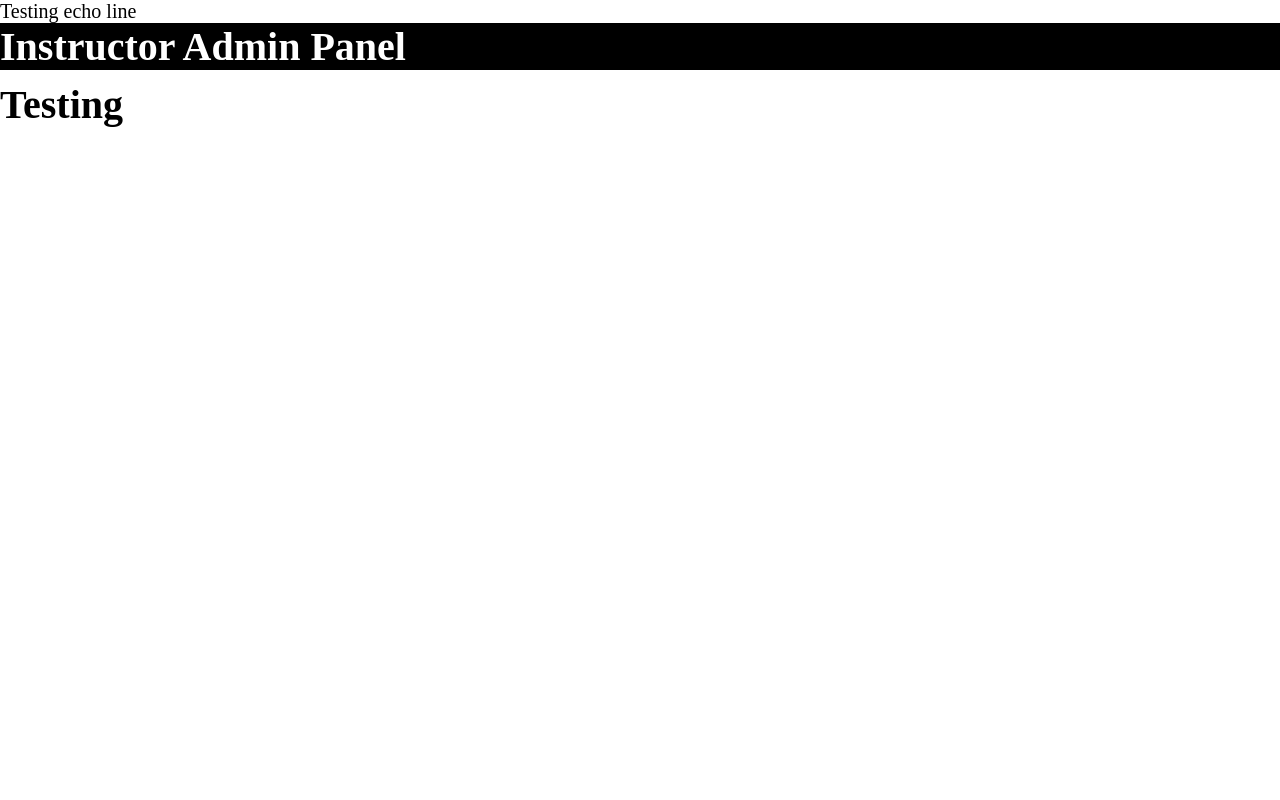
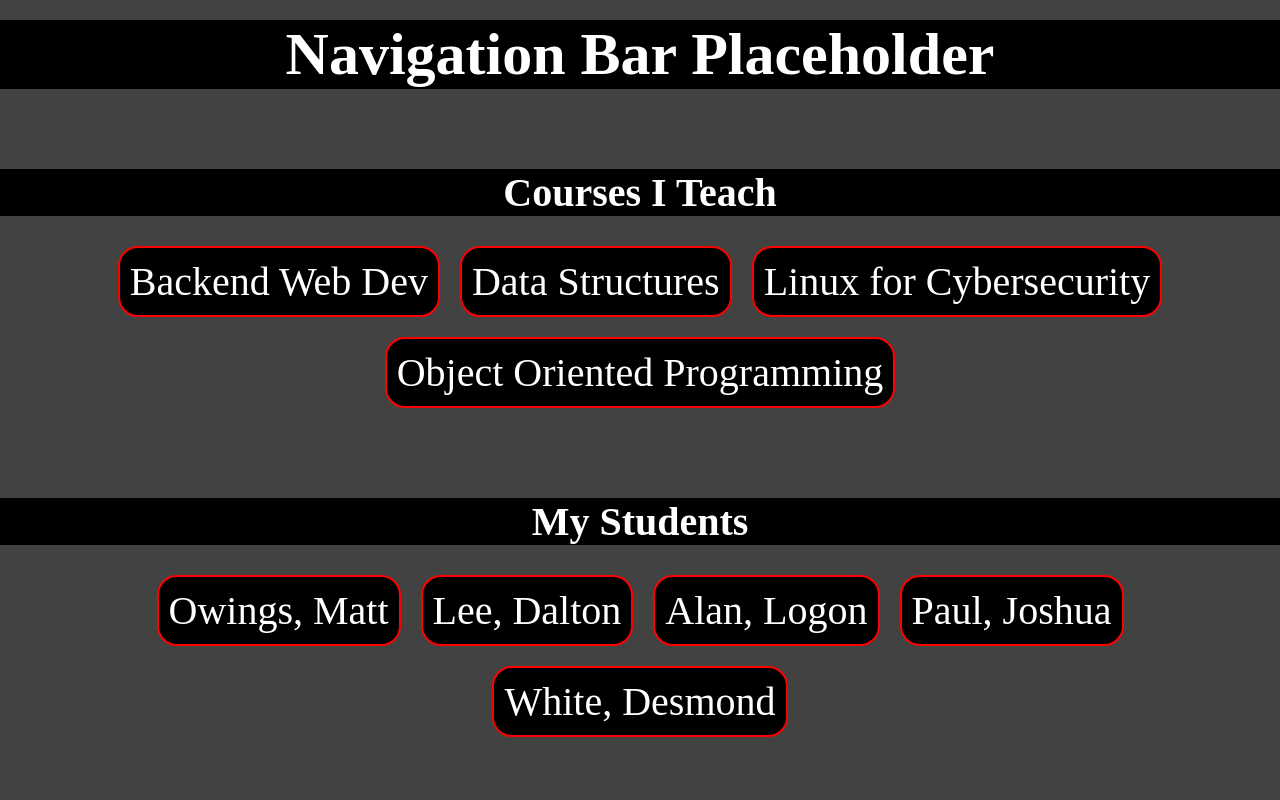
Before and after one commit to MattOwings/backend-finalproject, a PHP site: page / in a window 1280 px wide. Run offline with PHP 8.4, Linux system fonts and the light colour scheme; data comes from the database, SQL or seed files in the repository.

Commit message:
submission 3 updates

```diff
--- a/index.php
+++ b/index.php
@@ -1,9 +1,34 @@
 <?php
 
+    // Database connection
+    $dsn = 'mysql:host=localhost;dbname=instructor';
+    $username = 'mowings';
+    $password = 'root';
 
-echo "<p>
-    Testing echo line
-    </p>";
+    try {
+        $db = new PDO($dsn, $username, $password);
+    } catch (PDOException $e) {
+        $error_message = $e->getMessage();
+        echo $error_message;
+        include('database_error.php');
+        exit();
+    }
+
+    // Students SQL Query
+    $query = "SELECT firstname, lastname FROM students;";
+    $statement = $db->prepare($query);
+    $statement->execute();
+    $students = $statement->fetchAll();
+    $statement->closeCursor();
+
+    // My Courses SQL Query
+    $query = "SELECT courseName FROM mycourses;";
+    $statement = $db->prepare($query);
+    $statement->execute();
+    $myCourses = $statement->fetchAll();
+    $statement->closeCursor();
+
+
 
 
 ?>
@@ -20,10 +45,27 @@ echo "<p>
     <title>Backend Final</title>
 </head>
 <body>
-    <div class="head-banner">
-        <h1>Instructor Admin Panel</h1>
+    <div class="navbar">
+        <h1>Navigation Bar Placeholder</h1>
     </div>
-    <br>
-    <h1>Testing</h1>
+
+    <h1 class="header">Courses I Teach</h1>
+    <div class="my-courses">
+        <?php
+            foreach($myCourses as $courses) {
+            print_r('<div class="flex-item"><p>'.$courses[0].'</p></div>');
+        }
+        ?>
+    </div>
+
+    <h1 class="header">My Students</h1>
+    <div class="my-students">
+        <?php
+            foreach($students as $student) {
+            print_r('<p>'.$student[1].', '.$student[0].'</p>');
+        }
+        ?>
+    </div>
+
 </body>
 </html>
--- a/styles/style.css
+++ b/styles/style.css
@@ -1,21 +1,53 @@
 * {
-  margin: 0;
+  margin: 0rem;
   padding: 0;
   font-size: 10px;
 }
 
-.head-banner {
-  width: 100vw;
+html {
+  background-color: #424242;
+}
+
+.navbar {
   background-color: black;
+  width: 100%;
+  margin-top: 2rem;
   color: white;
 }
 
-h1 {
-  font-size: 4rem;
-  font-weight: bold;
+.navbar h1 {
+  font-size: 6rem;
+  text-align: center;
 }
 
-p {
-  font-size: 2rem;
+.header {
+  font-size: 4rem;
+  text-align: center;
+  margin-top: 8rem;
+  color: white;
+  background-color: black;
+}
+
+.my-courses, .my-students {
+  margin-top: 2rem;
+  display: -webkit-box;
+  display: -ms-flexbox;
+  display: flex;
+  -ms-flex-wrap: wrap;
+      flex-wrap: wrap;
+  -webkit-box-pack: center;
+      -ms-flex-pack: center;
+          justify-content: center;
+}
+
+.my-courses p, .my-students p {
+  font-size: 4rem;
+  border: 2px solid red;
+  text-align: center;
+  margin: 1rem;
+  padding: 1rem;
+  background-color: black;
+  color: white;
+  border-radius: 2rem;
 }
 /*# sourceMappingURL=style.css.map */
--- a/styles/style.scss
+++ b/styles/style.scss
@@ -1,20 +1,51 @@
 * {
-    margin: 0;
+    margin: 0rem;
     padding: 0;
     font-size: 10px;
 }
 
-.head-banner {
-    width: 100vw;
+html {
+    background-color: rgb(66, 66, 66);
+}
+
+
+.navbar {
+    h1 {
+        font-size: 6rem;
+        text-align: center;
+    }
+
     background-color: black;
+    width: 100%;
+    margin-top: 2rem;
     color: white;
 }
 
-h1 {
+
+.header {
     font-size: 4rem;
-    font-weight: bold;
+    text-align: center;
+    margin-top: 8rem;
+    color: white;
+    background-color: black;
 }
-p {
-    font-size: 2rem;
 
+
+
+.my-courses, .my-students {
+    margin-top: 2rem;
+    display: flex;
+    flex-wrap: wrap;
+    justify-content: center;
+
+    p {
+        font-size: 4rem;
+        border: 2px solid red;
+        text-align: center;
+        margin: 1rem;
+        padding: 1rem;
+        background-color: black;
+        color: white;
+        border-radius: 2rem;
+    }
 }
```
Also changed, not shown: 1 other file.
